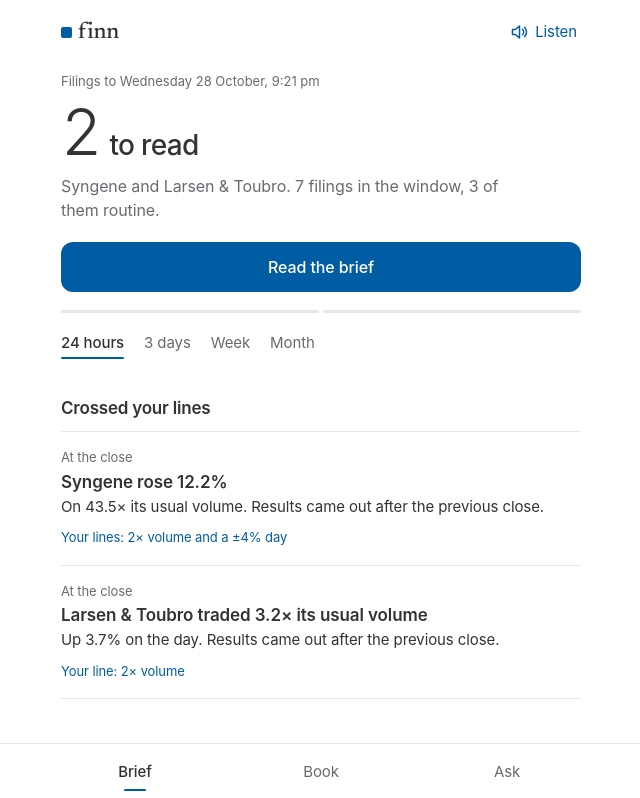
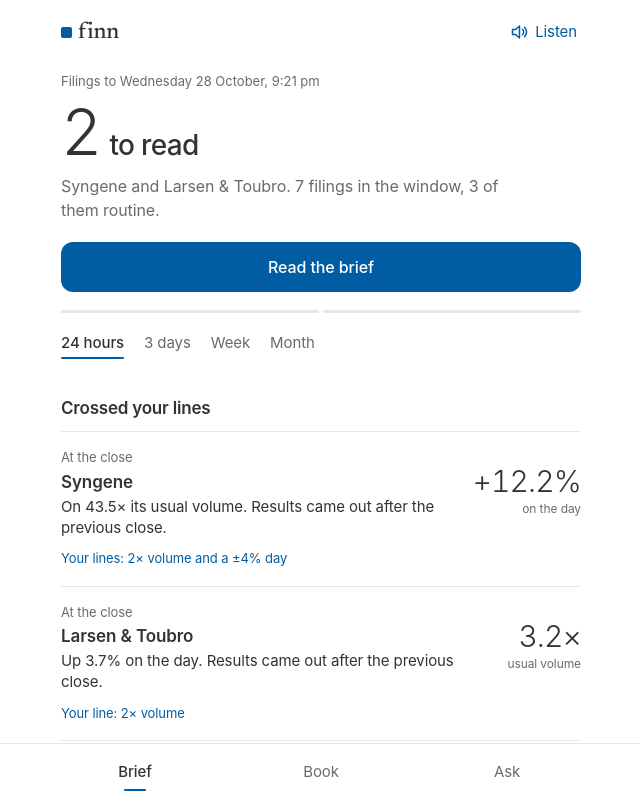
Before and after one commit to vedant-22/finn, a React (Vite) app in the folder web/: page / in a window 1280 px wide. Shown: the top 798 px of the page, without its empty margins (319-959 px from the left). Built offline with nearby package versions, Linux system fonts and the light colour scheme; a web font is replaced by a local one.

Commit message:
Add numbers to right of alerts

```diff
--- a/web/src/Ask.tsx
+++ b/web/src/Ask.tsx
@@ -124,7 +124,7 @@ function CompanyAnswer({ p, name, openCompany, inline }: { p: Parsed; name: stri
       {xs.length
         ? <p className="sub">{tally(xs)}, from the last {c.calls.filter(x => !x.error).length} earnings calls.</p>
         : <p>Nothing{about}{fy} with a number and a date in {name}’s last {c.calls.filter(x => !x.error).length} calls. FINN only grades what management put a number or date on.</p>}
-      {shown.map(x => <BeforeAfter key={x.id} p={x} compact={inline} />)}
+      {shown.map(x => <BeforeAfter key={x.id} p={x} compact={inline} lead />)}
       {!xs.length && <Others c={c} open={pid => openCompany(c.symbol, pid)} />}
       <button className="link" onClick={() => openCompany(c.symbol, shown[0]?.id)}>{xs.length > shown.length ? `All ${xs.length}, and the rest of their record` : `${name}’s full record`}<Arrow /></button>
     </section>
--- a/web/src/Brief.tsx
+++ b/web/src/Brief.tsx
@@ -139,10 +139,13 @@ export const closeWhen = (d: string, asof: string) => d === asof.slice(0, 10) ?
 
 export const Arrow = () => <svg className="arrow" viewBox="0 0 16 16" aria-hidden><path d="M6 3.5l4.5 4.5L6 12.5" /></svg>
 
-// The figure an alert leads with, where one number carries it: profit on a year ago, or a deal's size.
-// A move already has its number in the headline; a management change has none.
-function alertFig(i: Item): { v: string; c: string; body: string } | null {
-  const f = i.story?.lead
+// The figure an alert leads with, where one number carries it: profit on a year ago, the day's move, a deal's size.
+// A management change has none. With the number on the right, a move's headline is just the company.
+function alertFig(i: Item, name: string): { v: string; c: string; body: string; t?: string } | null {
+  const f = i.story?.lead, m = i.move
+  if (i.kind === 'move' && m && !f) return m.why.includes('price')
+    ? { v: `${m.chg >= 0 ? '+' : '−'}${pct1(m.chg)}`, c: 'on the day', t: name, body: `On ${m.volX.toFixed(1)}× its usual volume. ${moveWhy(m)}` }
+    : { v: `${m.volX.toFixed(1)}×`, c: 'usual volume', t: name, body: `${m.chg >= 0 ? 'Up' : 'Down'} ${pct1(m.chg)} on the day. ${moveWhy(m)}` }
   const pat = f?.results?.lines.find((l: any) => l.key === 'pat')
   if (i.kind === 'results' && pat?.yoy != null) {
     const r = f!.results!, rest = r.ebitda_margin != null ? `; EBITDA margin ${r.ebitda_margin}%${r.yago_margin != null ? ` against ${r.yago_margin}%` : ''}` : ''
@@ -155,12 +158,12 @@ function alertFig(i: Item): { v: string; c: string; body: string } | null {
 
 // An alert: when, what happened with its number, and the line it crossed. Flat rows, like the rest of the brief.
 function Notif({ i, fresh, name, push, lines, open, openLines }: { i: Item; fresh: boolean; name: string; push: Push; lines: Lines; open: () => void; openLines: () => void }) {
-  const fig = alertFig(i)
+  const fig = alertFig(i, name)
   return (
     <article className="notif">
       <button className="notif-main" onClick={open}>
         <span className="notif-when">{i.kind === 'move' ? closeWhen(i.move!.d, push.asof) : when(i.at, push.asof)}{fresh && <span className="notif-new">New</span>}</span>
-        <span className="notif-t">{itemTitle(i, name)}</span>
+        <span className="notif-t">{fig?.t ?? itemTitle(i, name)}</span>
         <span className="notif-b">{fig ? fig.body : itemLine(i)}</span>
         {fig && <span className="notif-fig"><span className="notif-v">{fig.v}</span><span className="notif-c">{fig.c}</span></span>}
       </button>
--- a/web/src/styles.css
+++ b/web/src/styles.css
@@ -32,7 +32,8 @@ table { border-collapse: collapse; }
 
 /* ---------- the six type styles ---------- */
 .fig { font: 300 64px/1 var(--sans); letter-spacing: -0.045em; font-variant-numeric: tabular-nums lining-nums; }
-.title, .t-h1, .co-name { font: 500 28px/1.15 var(--sans); letter-spacing: -0.025em; }
+/* Titles are set in the book serif: names and the screen's one heading. FINN's own sentences and figures stay in the sans */
+.title, .t-h1, .co-name { font: 450 32px/1.1 var(--serif); letter-spacing: -0.012em; font-optical-sizing: auto; }
 .head, .sec-head { font: 600 17px/1.3 var(--sans); letter-spacing: -0.012em; }
 .small, .sub, .card-cap, figcaption { font: 400 13px/1.4 var(--sans); color: var(--ink-2); letter-spacing: 0; }
 .quote, blockquote { font: 400 18px/1.45 var(--serif); letter-spacing: 0; color: var(--ink); }
@@ -171,7 +172,7 @@ table { border-collapse: collapse; }
 .srcs { margin-top: 32px; display: grid; gap: 2px; }
 .srcs li { min-height: 32px; display: flex; align-items: center; }
 .r-done { padding-top: 12vh; }
-.done-t { font-size: 40px; font-weight: 400; letter-spacing: -0.035em; margin-bottom: 14px; animation: land 300ms var(--ease) 100ms both; }
+.done-t { font-size: 40px; font-weight: 400; letter-spacing: -0.015em; margin-bottom: 14px; animation: land 300ms var(--ease) 100ms both; }
 @keyframes land { from { opacity: 0; transform: translateY(6px); } }
 .r-done .head { margin: 32px 0 6px; }
 .r-done .btn { margin-top: 36px; }
```
Also changed, not shown: 1 other file (tests, documents, lock files or other folders).
